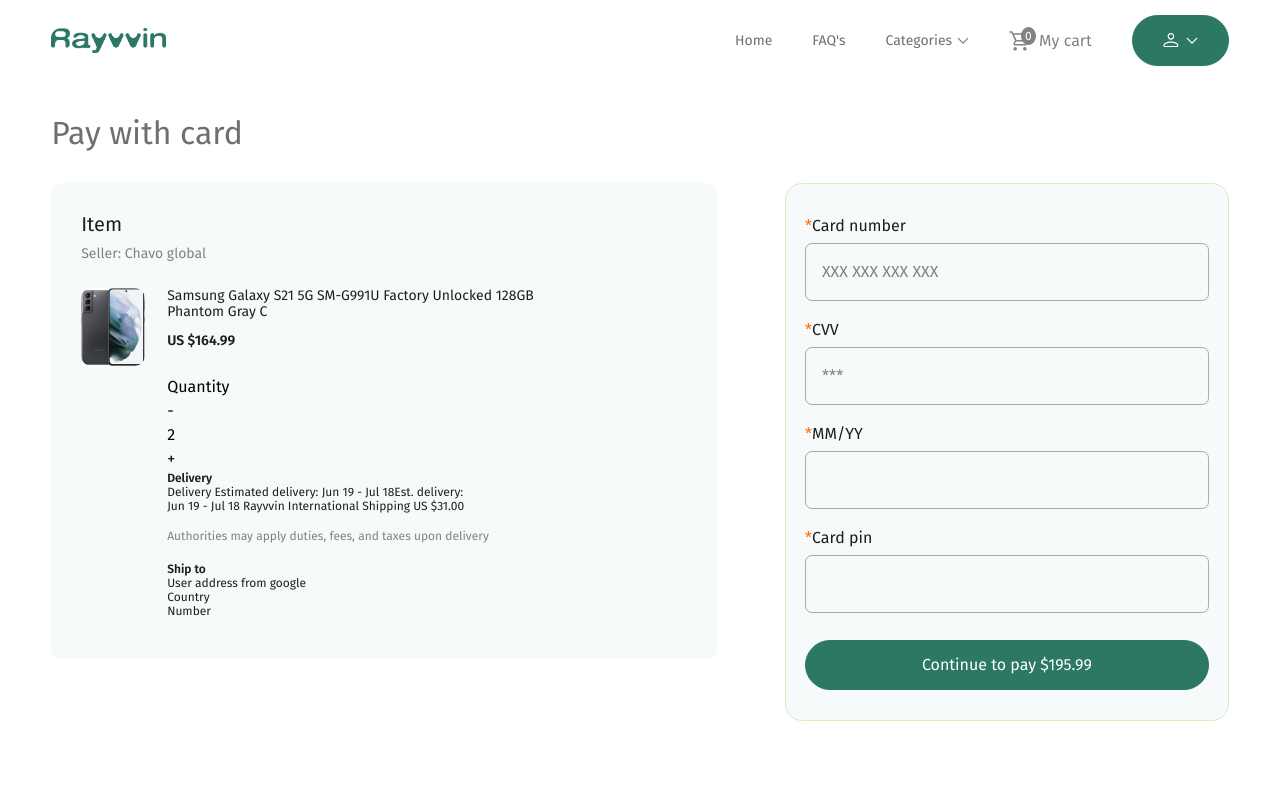
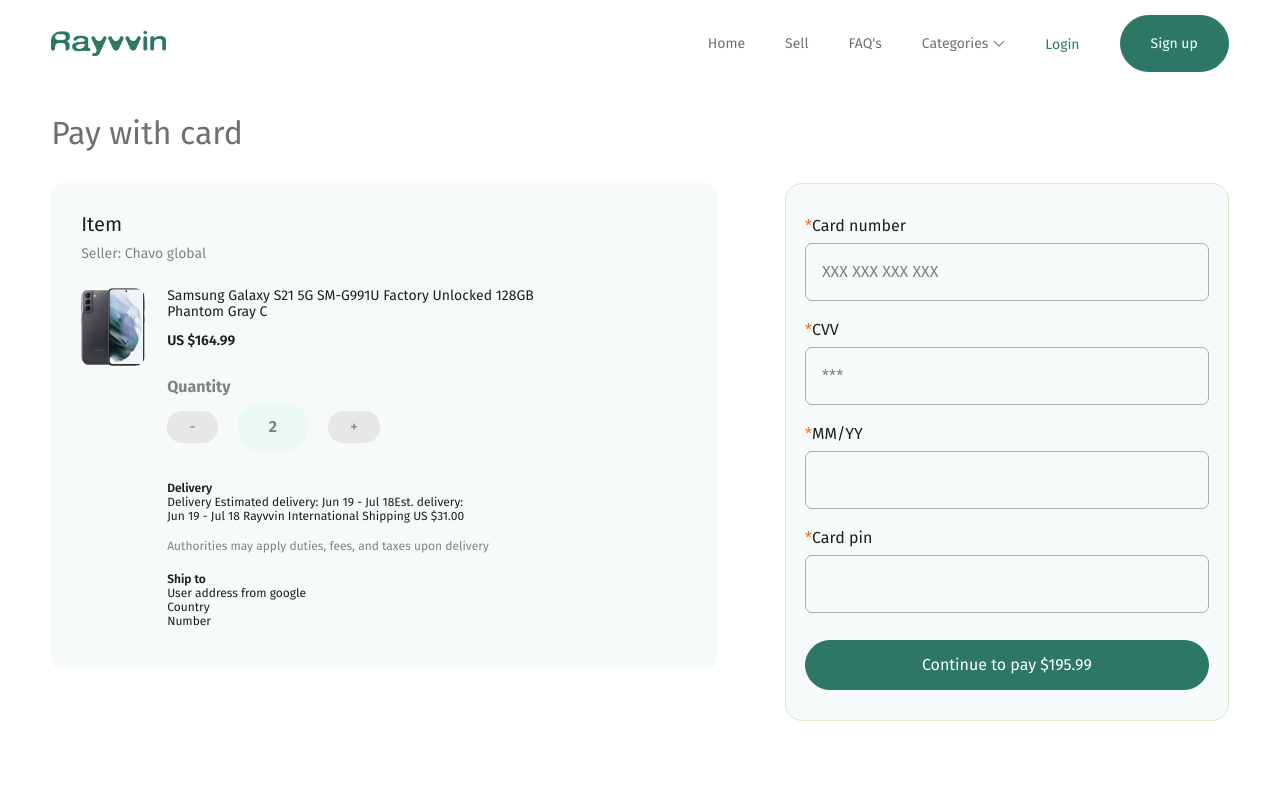
Before and after one commit to ushDevJobs/african-e-store, a Next.js app: page /payment in a window 1280 px wide. Shown: the top 800 px of the page. Built offline with nearby package versions, Linux system fonts and the light colour scheme.

Commit message:
modified home page

```diff
--- a/app/Home/AboutSection.tsx
+++ b/app/Home/AboutSection.tsx
@@ -19,7 +19,7 @@
             text: 'Trusted suppliers from all around africa ',
             subtext: "Rayvvin let's you connect with Africans all around the globe in exchange for goods and services",
             linkText: 'Explore categories',
-            link: '/'
+            link: '/categories'
         },
         {
             abouticon: <TruckIcon />,
--- a/app/Home/Categories.tsx
+++ b/app/Home/Categories.tsx
@@ -118,27 +118,13 @@
                             <span>{tabs[activeTab].content}</span>
                             <h4>{tabs[activeTab].price}</h4>
                         </div>
-                        <div className={styles.card}>
-                            <div className={styles.images}>
-                                <Image src={tabs[activeTab].image} alt='product iamge' fill />
-                            </div>
-                            <span>{tabs[activeTab].content}</span>
-                            <h4>{tabs[activeTab].price}</h4>
-                        </div>
-                        <div className={styles.card}>
-                            <div className={styles.images}>
-                                <Image src={tabs[activeTab].image} alt='product iamge' fill />
-                            </div>
-                            <span>{tabs[activeTab].content}</span>
-                            <h4>{tabs[activeTab].price}</h4>
-                        </div>
                     </div>
 
                 </div>
                 <div className={styles.arrow} onClick={scrollRight}><RightArrowIcon /></div>
             </div>
 
-            <Link href='/' className={styles.btn}>See all Categories <LongArrowIcon /></Link>
+            <Link href='/categories' className={styles.btn}>See all Categories <LongArrowIcon /></Link>
         </div>
     )
 }
--- a/app/Home/GetStarted.tsx
+++ b/app/Home/GetStarted.tsx
@@ -18,7 +18,7 @@
                 <div className={styles.rhs}>
                     <h3>See products from different suppliers in Africa </h3>
                     <p>Lorem ipsum dolor sit amet consectetur. Tellus turpis quis nisi consequat nisl. In ultrices nisl lectus etiam arcu ipsum mauris odio tincidunt. </p>
-              <Link href={'/'}> <button>Sign up</button></Link>
+              <Link href={'/signup'}> <button>Sign up</button></Link>
 
                 </div>
             </div>
--- a/app/Home/Products.tsx
+++ b/app/Home/Products.tsx
@@ -14,7 +14,7 @@
                 <div className={styles.contents}>
                     <h1>keep track of your products </h1>
                     <p>Lorem ipsum dolor sit amet consectetur. Tellus turpis quis nisi consequat nisl. In ultrices nisl lectus etiam arcu ipsum mauris odio tincidunt. Tellus imperdiet pulvinar turpis vitae eu pellentesque aliquet. Rhoncus tortor augue fringilla purus sagittis mi scelerisque porta habitant.</p>
-                    <Link href={'/'}>   <button>
+                    <Link href={'/seller/signup'}>   <button>
                         Open a store
                     </button></Link>
 
--- a/app/checkout/CheckoutPage.tsx
+++ b/app/checkout/CheckoutPage.tsx
@@ -4,6 +4,7 @@
 import images from '@/public/images'
 import { RectangleIcon } from '../components/SVGs/SVGicons'
 import QuantityButton from '../components/QuantityButton'
+import Link from 'next/link'
 
 type Props = {}
 
@@ -79,12 +80,11 @@
                             <p>By confirming your order, you agree to the Rayvinn International Shipping terms and conditions. </p>
 
                             <p>By placing your order, you agree to eBay&apos;s User Agreement and Privacy Notice</p>
-                            <button>Pay with  Visa $195.99</button>
+                            <Link href={'/payment'}>
+                                <button>Pay with  Visa $195.99</button>
+                            </Link>
                         </div>
-
                     </div>
-
-
                 </div>
             </div>
         </div>
--- a/app/components/Navbar/navbar.tsx
+++ b/app/components/Navbar/navbar.tsx
@@ -19,7 +19,7 @@
     const [isCategoryDropdownOpen, setIsCategoryDropdownOpen] = useState(false);
     const [isLoginDropdownOpen, setIsLoginDropdownOpen] = useState(false);
 
-    const isAuthenticated = true
+    const isAuthenticated = false
 
     const [scrolled, setScrolled] = useState(false);
 
@@ -57,7 +57,7 @@
                         <Link href='/seller/signup'>
                             <li>Sell</li>
                         </Link>
-                        <Link href='/'>
+                        <Link href='/faq'>
                             <li>FAQ&apos;s</li>
                         </Link>
                         <div className={styles.dropdown}>
@@ -73,7 +73,7 @@
                         <Link href='/'>
                             <li>Home</li>
                         </Link>
-                        <Link href='/'>
+                        <Link href='/faq'>
                             <li>FAQ&apos;s</li>
                         </Link>
                         <div className={styles.dropdown}>
@@ -219,8 +219,8 @@
                                     <Link href={'/help'} onClick={() => setIsLoginDropdownOpen(false)}>
                                         Help/support
                                     </Link>
-                                    <Link href={'/'} onClick={() => setIsLoginDropdownOpen(false)}>
-                                        Track order
+                                    <Link href={'/stores'} onClick={() => setIsLoginDropdownOpen(false)}>
+                                        Stores
                                     </Link>
                                     <Link href={'/'} onClick={() => setIsLoginDropdownOpen(false)}>
                                         Purchase history
--- a/app/components/SummarySection.tsx
+++ b/app/components/SummarySection.tsx
@@ -1,5 +1,6 @@
 import React from 'react'
 import styles from '../styles/SummarySection.module.scss'
+import Link from 'next/link'
 type Props = {}
 
 const SummarySection = (props: Props) => {
@@ -17,7 +18,9 @@
               <p>Subtotal </p>
               <h3>US $195</h3>
           </div>
-          <button>Pay $195.99</button>
+          <Link href={'/checkout'}>
+           <button>Pay $195.99</button>
+           </Link>
       </div>
   )
 }
--- a/app/payment/PaymentPage.tsx
+++ b/app/payment/PaymentPage.tsx
@@ -3,6 +3,7 @@
 import Image from 'next/image'
 import images from '@/public/images'
 import { RectangleIcon } from '../components/SVGs/SVGicons'
+import QuantityButton from '../components/QuantityButton'
 
 type Props = {}
 
@@ -24,14 +25,7 @@
                             <div className={styles.item}>
                                 <p className={styles.name}>Samsung Galaxy S21 5G SM-G991U Factory Unlocked 128GB Phantom Gray C</p>
                                 <p className={styles.price}>US $164.99</p>
-                                <div className={styles.qty}>
-                                    <h4>Quantity</h4>
-                                    <div className={styles.qtyBtn}>
-                                        <button>-</button>
-                                        <p>2</p>
-                                        <button>+</button>
-                                    </div>
-                                </div>
+                        <QuantityButton/>
                                 <div className={styles.delivery}>
                                     <h3>Delivery</h3>
                                     <p className='mb-4 max-w-[300px]'>Delivery
@@ -47,8 +41,6 @@
                                     <p>Country</p>
                                     <p>Number</p>
                                 </div>
-
-
                             </div>
                         </div>
                     </div>
--- a/app/styles/HomePage/AboutSectioon.module.scss
+++ b/app/styles/HomePage/AboutSectioon.module.scss
@@ -2,8 +2,8 @@
 
 .aboutSection {
   @include sectionPadding;
- padding-top: 80px;
- padding-bottom: 80px;
+  padding-top: 80px;
+  padding-bottom: 80px;
 
   .cards {
     display: flex;
@@ -35,6 +35,7 @@
       }
 
       p {
+        margin: 0 auto;
         svg {
           background-color: #c4e7b1;
           border-radius: 50%;
```
